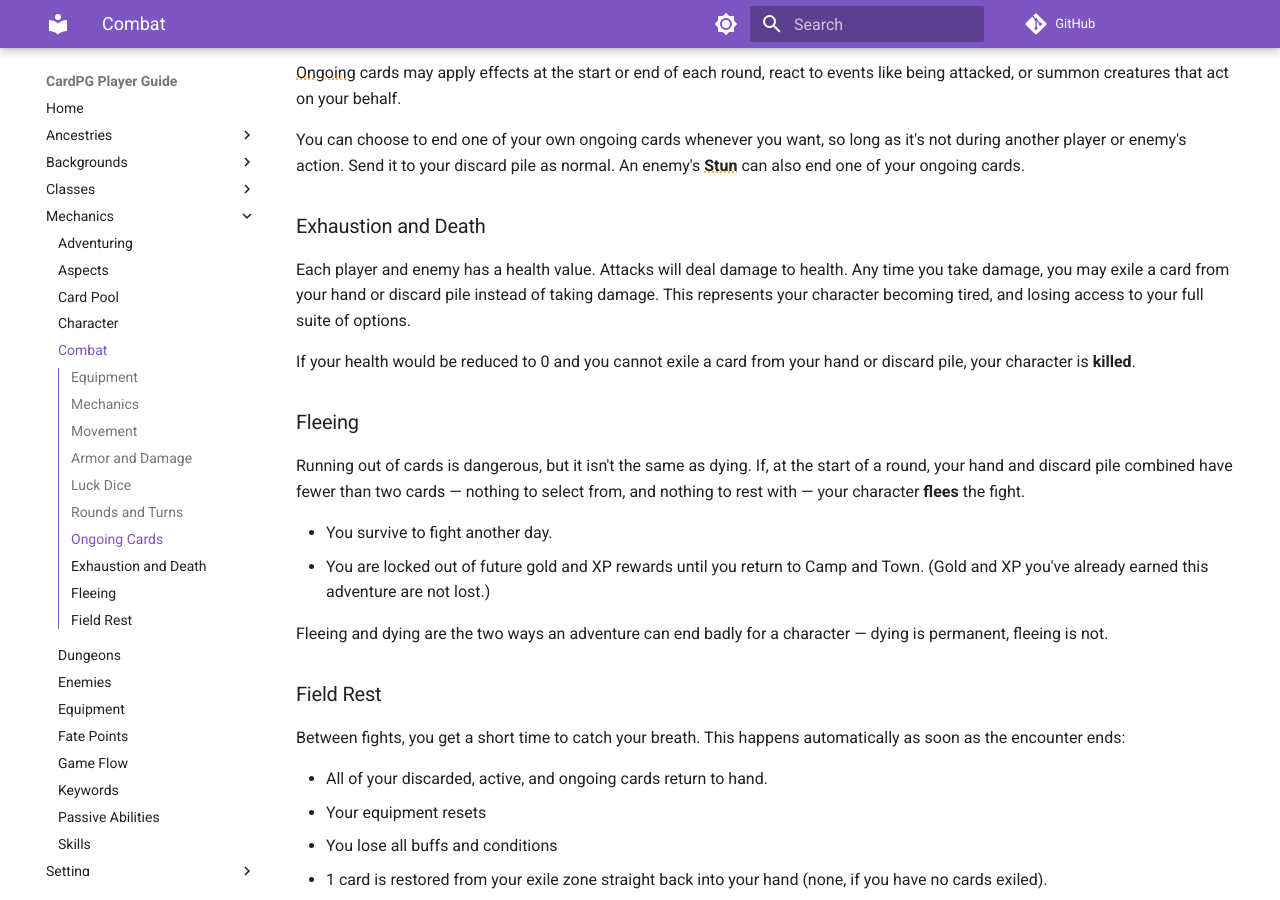
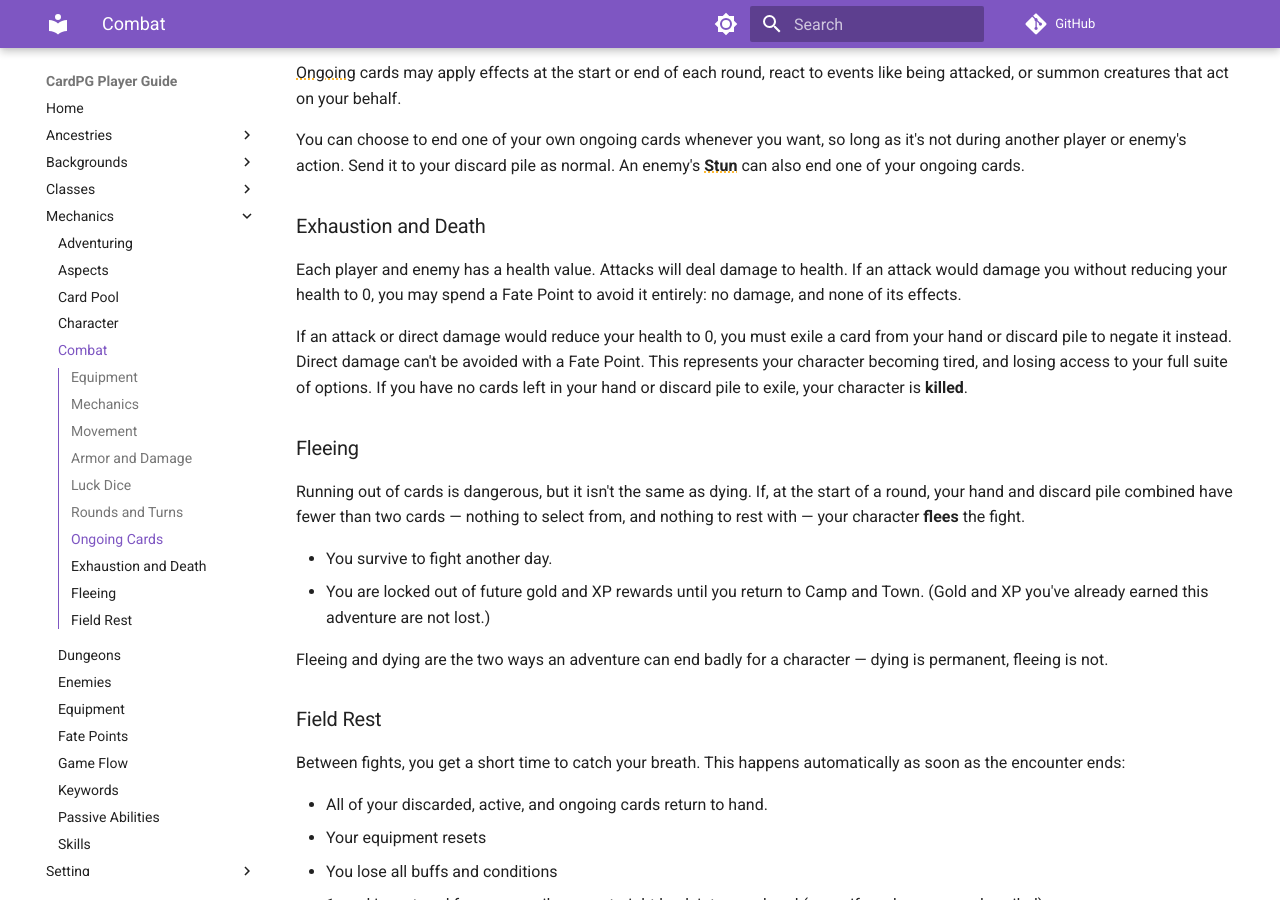
Before and after one commit to mrjoelpearce/CardPG-Guide, an MkDocs documentation site: the page built from docs/Mechanics/Combat.md, in a window 1280 px wide and 900 px high, scrolled down 3202 px. Built offline with MkDocs 1.6.1 and Material for MkDocs 9.7.7, drawn with Linux system fonts in a browser that asks for light colours; comment, search, counter and statistics services are not loaded.

Commit message:
Sync Stun, Boost and player damage rework from the main CardPG repo
- Stun: removes the ongoing effect with the most charges, else one Buff
  in priority order (Shield > Bless > Boost > Bolster > Retaliate >
  Hide > Haste); no longer a choice.
- Boost: +2 to the next attack roll per stack, held until used, stacks
  to 2.
- Damage: non-lethal attacks can be avoided with a Fate Point; a lethal
  attack or direct damage must be negated by exiling a card.

Co-Authored-By: Claude Opus 5.5 <noreply@anthropic.com>

```diff
--- a/docs/Mechanics/Combat.md
+++ b/docs/Mechanics/Combat.md
@@ -90,9 +90,9 @@ Ongoing cards may apply effects at the start or end of each round, react to even
 You can choose to end one of your own ongoing cards whenever you want, so long as it's not during another player or enemy's action. Send it to your discard pile as normal. An enemy's **Stun** can also end one of your ongoing cards.
 
 ### Exhaustion and Death
-Each player and enemy has a health value. Attacks will deal damage to health. Any time you take damage, you may exile a card from your hand or discard pile instead of taking damage. This represents your character becoming tired, and losing access to your full suite of options.
+Each player and enemy has a health value. Attacks will deal damage to health. If an attack would damage you without reducing your health to 0, you may spend a Fate Point to avoid it entirely: no damage, and none of its effects.
 
-If your health would be reduced to 0 and you cannot exile a card from your hand or discard pile, your character is **killed**.
+If an attack or direct damage would reduce your health to 0, you must exile a card from your hand or discard pile to negate it instead. Direct damage can't be avoided with a Fate Point. This represents your character becoming tired, and losing access to your full suite of options. If you have no cards left in your hand or discard pile to exile, your character is **killed**.
 
 ### Fleeing
 Running out of cards is dangerous, but it isn't the same as dying. If, at the start of a round, your hand and discard pile combined have fewer than two cards — nothing to select from, and nothing to rest with — your character **flees** the fight.
```
Also changed, not shown: docs/Mechanics/Keywords.md (+2 -2 lines).
